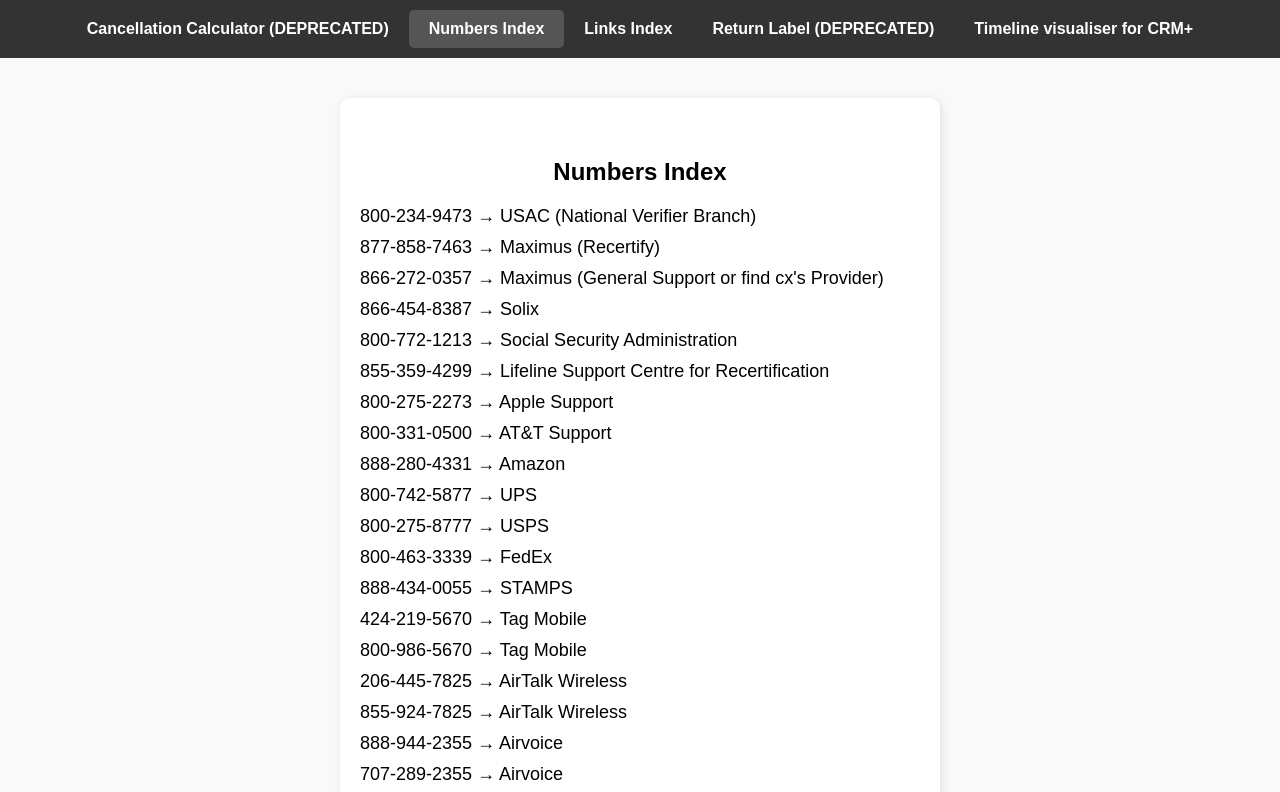
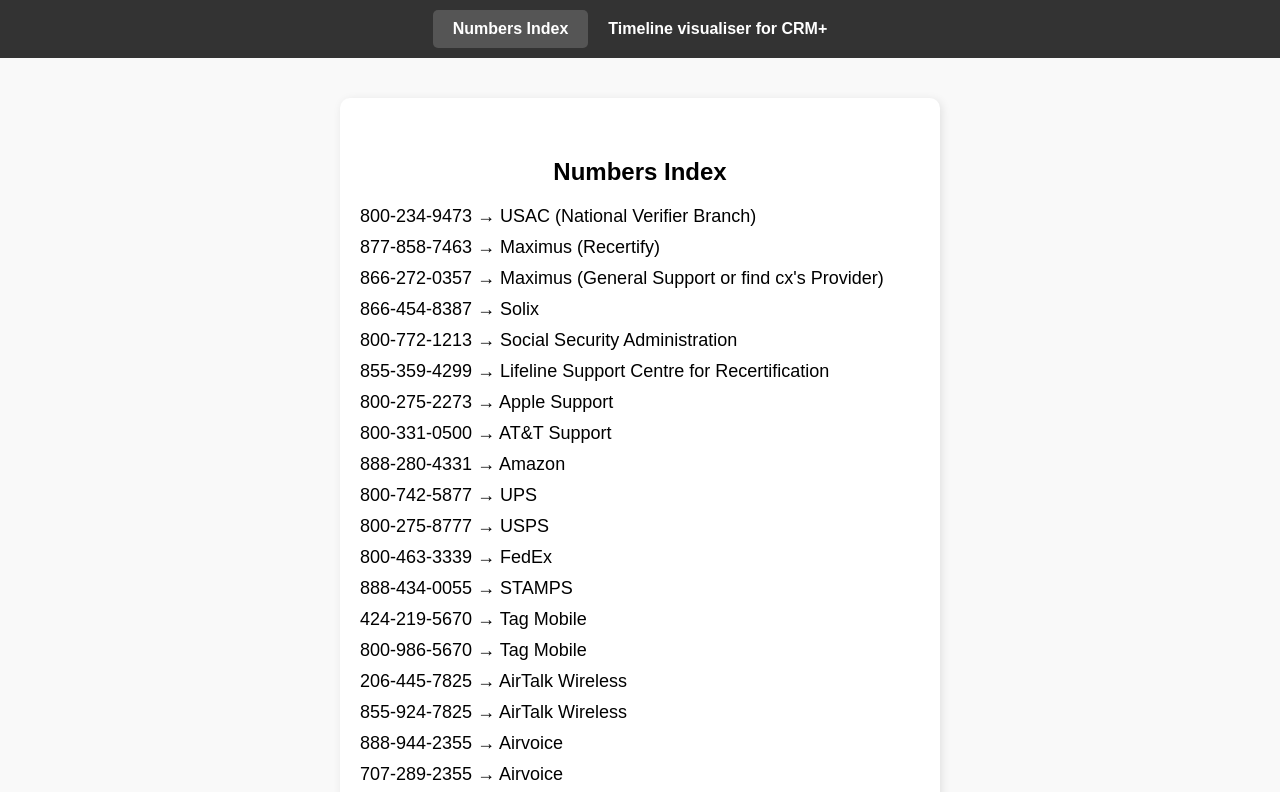
Before and after one commit to LavaDirt/LavaDirt.github.io, a plain HTML site: page numbers.html in a window 1280 px wide. Shown: the top 792 px of the page. Drawn offline with Linux system fonts and the light colour scheme.

Commit message:
Update numbers.html

```diff
--- a/numbers.html
+++ b/numbers.html
@@ -68,10 +68,7 @@
 </head>
 <body>
     <nav>
-        <a href="index.html">Cancellation Calculator (DEPRECATED)</a>
         <a href="numbers.html" class="active">Numbers Index</a>
-        <a href="links.html">Links Index</a>
-        <a href="returnlabel.html">Return Label (DEPRECATED)</a>
         <a href="timeline.html">Timeline visualiser for CRM+</a>
     </nav>
 
```
